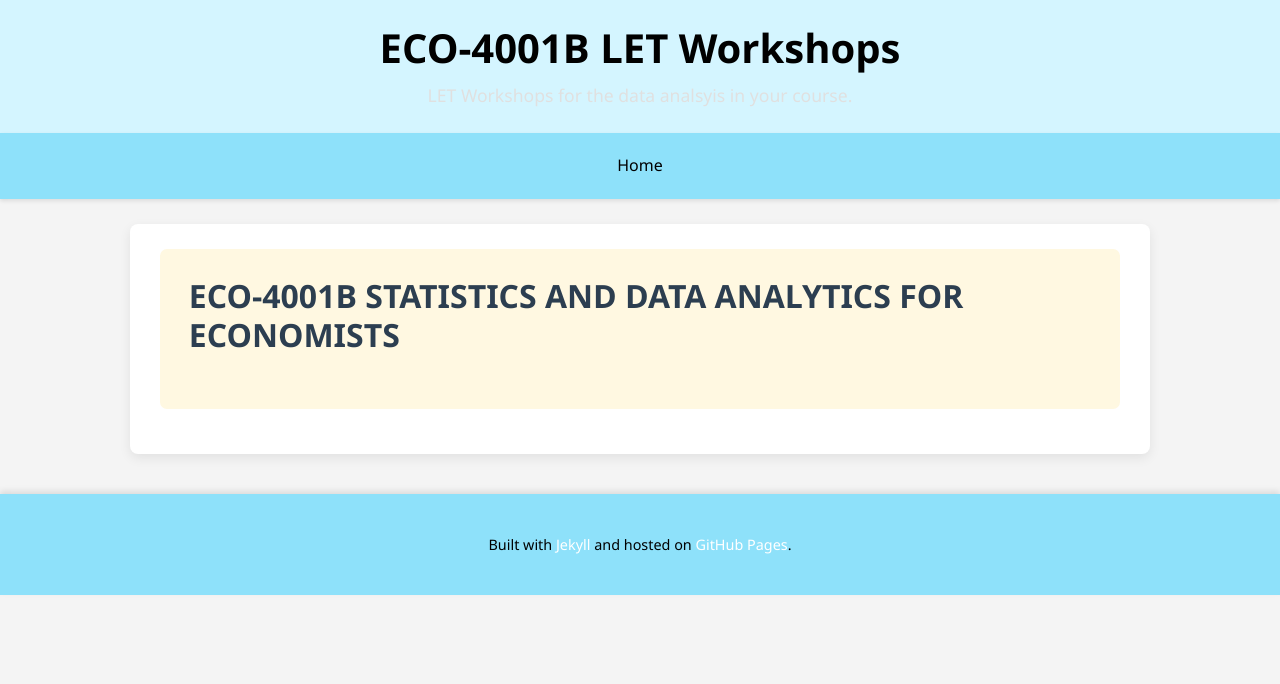
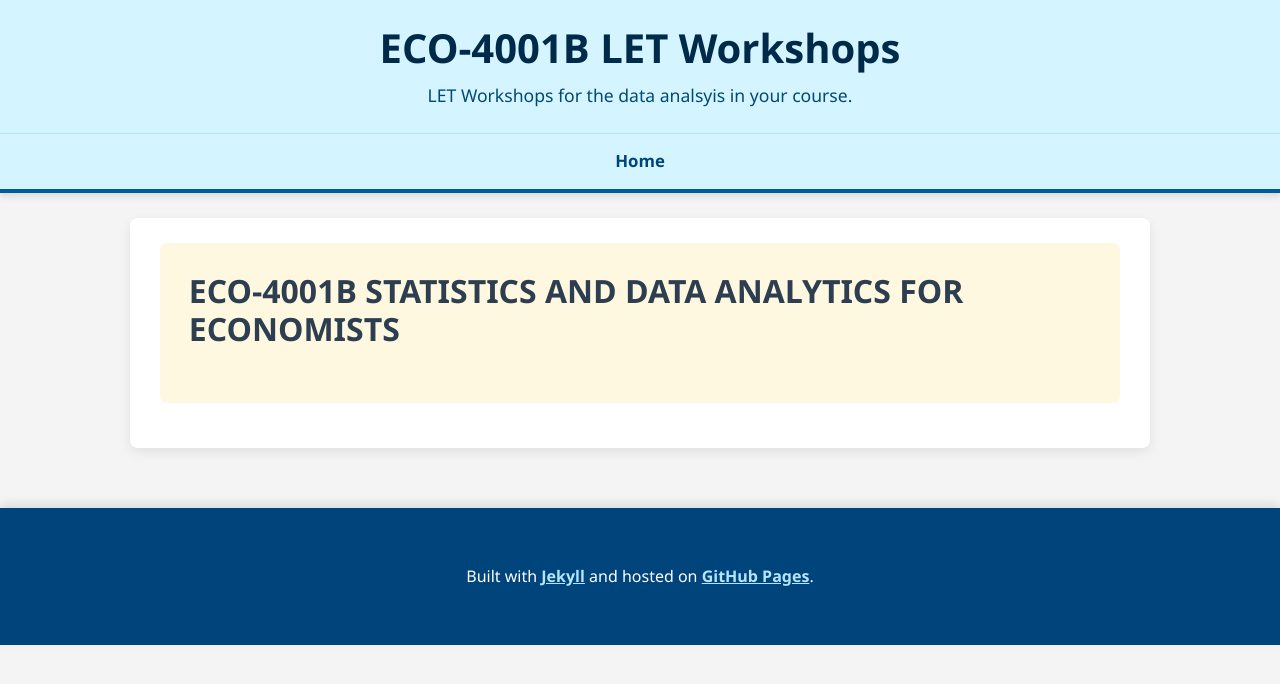
Before and after one commit to probe973/eco-4001b, a Jekyll site: the page built from index.md, in a window 1280 px wide. Shown: the top 684 px of the page. Built offline with Jekyll 4.4.1, drawn with Linux system fonts in a browser that asks for light colours.

Commit message:
Update style.css

```diff
--- a/assets/css/style.css
+++ b/assets/css/style.css
@@ -20,55 +20,61 @@ h1, h2, h3, h4, h5, h6 {
     line-height: 1.2;
 }
 
-/* --- Header and Footer Styles --- */
+/* --- Header Styles --- */
 header {
-    background-color: #d4f5ff;
-    color: #000000;
+    background-color: #d4f5ff; /* Very Light Blue */
+    color: #000000;            /* Black text (AAA Compliant) */
     padding: 1.5rem 0;
     text-align: center;
-    box-shadow: 0 3px 6px rgba(0,0,0,0.15);
+    border-bottom: 1px solid #b3e5fc; /* Subtle divider */
+    box-shadow: none; /* Removed shadow to blend better with Nav */
 }
 
 header h1 {
-    color: #000000;
+    color: #002a4a; /* Very Dark Blue (Almost Black) - softer than pure black */
     margin: 0;
     font-size: 2.5em;
 }
 
 header p {
-    color: #e0e0e0;
+    color: #004a75; /* Dark Blue for subtitle - High Contrast */
     margin: 0.5em 0 0;
     font-size: 1.1em;
+    font-weight: 500;
 }
 
 /* --- Footer Styles (AAA Compliant) --- */
 footer {
     text-align: center;
-    padding: 25px;
-    margin-top: 40px;
-    background-color: #8ee1fa;
-    color: #000000;
-    font-size: 0.9em;
-    box-shadow: 0 -3px 6px rgba(0,0,0,0.1);
+    padding: 40px 25px;
+    margin-top: 60px;
+    background-color: #00447c; /* Deep Blue Background */
+    color: #ffffff;            /* White Text (Ratio: 10:1 -> AAA Pass) */
+    font-size: 1em;
+    box-shadow: 0 -4px 10px rgba(0,0,0,0.1);
 }
 
 footer a {
-    color: #ffffff; /* A lighter blue that meets AAA on the dark background */
-    text-decoration: none;
+    color: #b3e5fc; /* Light Blue links - clear distinction from white text */
+    text-decoration: underline;
+    font-weight: bold;
 }
 
 footer a:hover,
 footer a:focus {
-    text-decoration: underline;
-    color: #ffffff; /* Simple white for hover */
+    color: #ffffff; /* Bright White on hover */
+    text-decoration: none;
+    background-color: rgba(255,255,255,0.1); /* Subtle highlight effect */
 }
 
 /* --- Navigation Bar Styles (AAA Compliant) --- */
 nav {
-background-color: #8ee1fa;
-box-shadow: 0 2px 4px rgba(0,0,0,0.1);
-padding: 0.5rem 0;
+    background-color: #d4f5ff; /* Matches Header */
+    box-shadow: 0 4px 6px rgba(0,0,0,0.1);
+    padding: 0;
+    border-bottom: 4px solid #005A9C; /* A solid line to separate header area from content */
 }
+
 nav ul {
     list-style-type: none;
     margin: 0;
@@ -77,26 +83,28 @@ display: flex;
     justify-content: center;
     flex-wrap: wrap;
 }
+
 nav ul li a {
     display: block;
-color: #000000;
+    color: #00447c; /* Dark Blue Text on Light Background (Ratio: 11.5:1 -> AAA Pass) */
     text-align: center;
-padding: 12px 20px;
+    padding: 14px 24px;
     text-decoration: none;
-transition: background-color 0.3s ease, color 0.3s ease;
-font-size: 1.0em;
-font-weight: 500;
+    transition: all 0.3s ease;
+    font-size: 1.05em;
+    font-weight: 700; /* Bold makes text easier to read */
 }
+
 nav ul li a:hover,
 nav ul li a:focus {
-background-color: #005A9C; /* NEW AAA-COMPLIANT DARK BLUE */
-color: #ffffff;
+    background-color: #00447c; /* Dark Blue Background */
+    color: #ffffff;            /* White Text (Ratio: 12:1 -> AAA Pass) */
     outline: none;
 }
+
 nav ul li a.active {
-background-color: #005A9C; /* NEW AAA-COMPLIANT DARK BLUE */
+    background-color: #002a4a; /* Even darker blue for the active page */
     color: #ffffff;
-font-weight: bold;
     cursor: default;
 }
 
```
Lines whose indentation alone changed are shown as unchanged.
